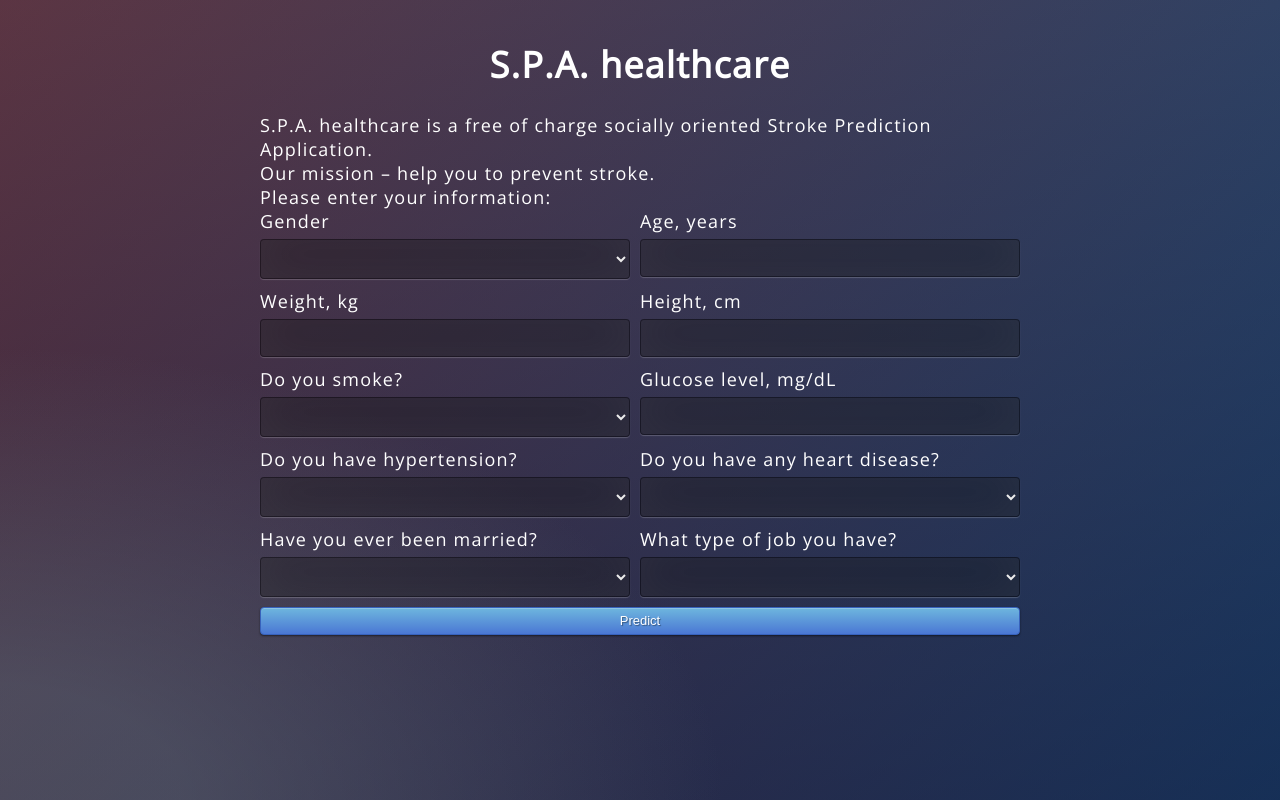
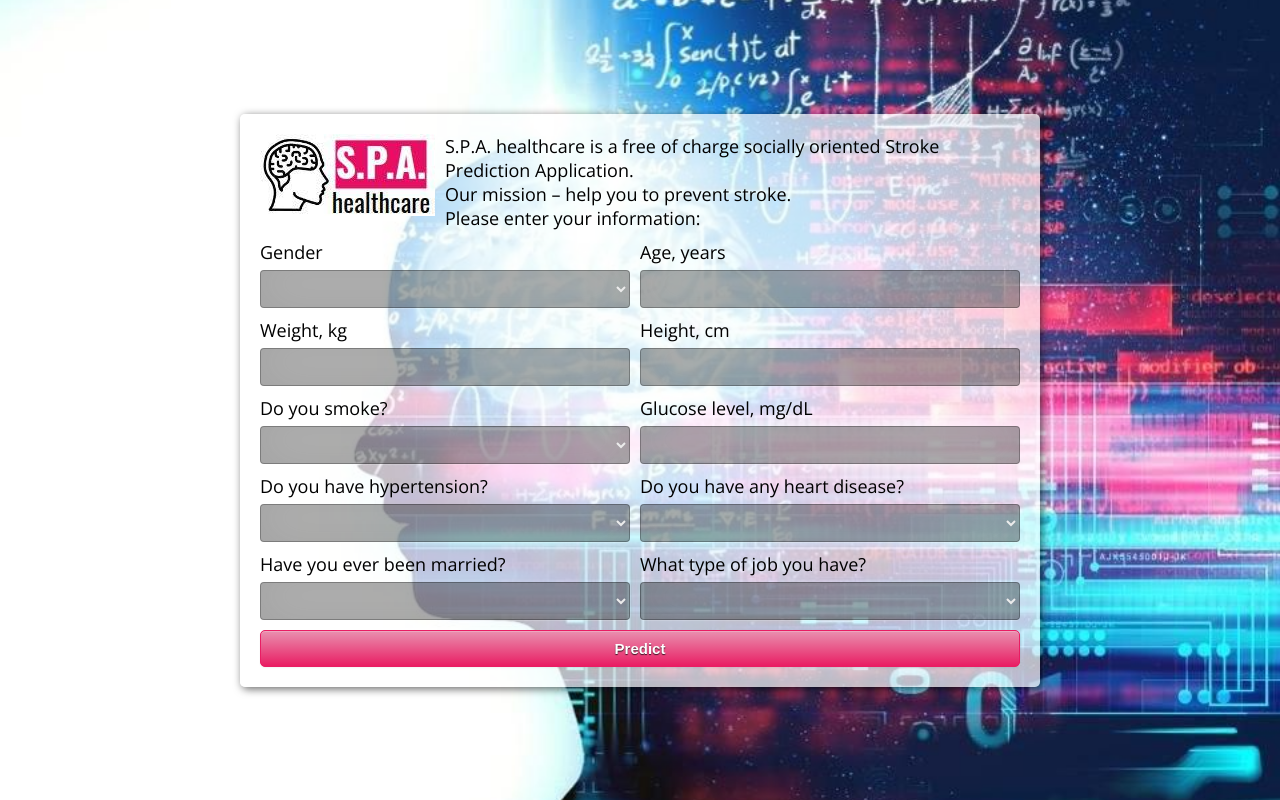
Before and after one commit to liavonavaanastasiya/S.P.A.---stroke-prediction-application, a Flask app: page / in a window 1280 px wide. Run offline with Flask 2, Linux system fonts and the light colour scheme.

Commit message:
major web-part fix

```diff
--- a/app.py
+++ b/app.py
@@ -50,24 +50,27 @@ def predict():
 
     if features['bmi'][0] > 25:
         recomendations.append('You may loose some weight')
+
     if features['smoking'][0] == 3:
         recomendations.append('You may quit smiking')
+
+    if (features['avg_glucose_level'][0] > 100) or (features['hypertension'][0] == 1) or (features['heart_disease'][0] == 1):
+        recomendations.append('Visit your doctor ')
+
     if features['avg_glucose_level'][0] > 100:
-        recomendations.append('Visit your doctor to decrease your glycose level')
+        recomendations.append('to decrease your glycose level')
     if features['hypertension'][0] == 1:
-        recomendations.append('Visit your doctor to control your blood pressure')
-    if features['heart_disease'][0] == 1:
-        recomendations.append('Visit your сardiologist at least once a year')
+        recomendations.append('to control your blood pressure')
 
-    recomendations = "<br />".join(recomendations)
+    recomendations = "\n".join(recomendations)
 
     if prediction == 0:
-        return render_template('index.html', prediction_text=f'You are OK!')
+        return render_template('result.html', prediction_text="You are OK!")
 
     else:
-        out = f'You are at risk! \n  Probability of stroke is {probability} \n To reduce the risk, please follow the next recommendations: <br /> {recomendations}'
+        out = f'You are at risk! \n  Probability of stroke is {probability} \n To reduce the risk, please follow the next recommendations: \n {recomendations}'
 
 
-    return render_template('index.html', prediction_text=out)
+    return render_template('result.html', prediction_text=out)
 if __name__ == "__main__":
     app.run()
--- a/static/css/style.css
+++ b/static/css/style.css
@@ -4,7 +4,7 @@
   box-sizing: border-box;
 }
 
-html { width: 100%; height:100%; overflow: hidden;}
+html { width: 100%; height:100%;}
 
 body {
   display: flex;
@@ -13,30 +13,50 @@ body {
 	width: 100%;
   height: 100%;
   margin: 0;
-	font-family: 'Open Sans', sans-serif;
-	background: #092756;
-	color: #fff;
+  font-family: 'Open Sans', sans-serif;
+  background: url(../background.jpg) no-repeat;
+  background-position: 20% 50%;
+  /* другой бекграунд  */
+  /* background: #e91d63; */
+  background-size: cover;
 	font-size: 18px;
-	letter-spacing:1.2px;
-	background: -moz-radial-gradient(0% 100%, ellipse cover, rgba(104,128,138,.4) 10%,rgba(138,114,76,0) 40%),-moz-linear-gradient(top,  rgba(57,173,219,.25) 0%, rgba(42,60,87,.4) 100%), -moz-linear-gradient(-45deg,  #670d10 0%, #092756 100%);
-	background: -webkit-radial-gradient(0% 100%, ellipse cover, rgba(104,128,138,.4) 10%,rgba(138,114,76,0) 40%), -webkit-linear-gradient(top,  rgba(57,173,219,.25) 0%,rgba(42,60,87,.4) 100%), -webkit-linear-gradient(-45deg,  #670d10 0%,#092756 100%);
-	background: -o-radial-gradient(0% 100%, ellipse cover, rgba(104,128,138,.4) 10%,rgba(138,114,76,0) 40%), -o-linear-gradient(top,  rgba(57,173,219,.25) 0%,rgba(42,60,87,.4) 100%), -o-linear-gradient(-45deg,  #670d10 0%,#092756 100%);
-	background: -ms-radial-gradient(0% 100%, ellipse cover, rgba(104,128,138,.4) 10%,rgba(138,114,76,0) 40%), -ms-linear-gradient(top,  rgba(57,173,219,.25) 0%,rgba(42,60,87,.4) 100%), -ms-linear-gradient(-45deg,  #670d10 0%,#092756 100%);
-	background: -webkit-radial-gradient(0% 100%, ellipse cover, rgba(104,128,138,.4) 10%,rgba(138,114,76,0) 40%), linear-gradient(to bottom,  rgba(57,173,219,.25) 0%,rgba(42,60,87,.4) 100%), linear-gradient(135deg,  #670d10 0%,#092756 100%);
-	filter: progid:DXImageTransform.Microsoft.gradient( startColorstr='#3E1D6D', endColorstr='#092756',GradientType=1 );
 }
 
 .form {
+  width: 90%;
+  max-width: 800px;
+  /* height: calc(100% - 40px); */
+  padding: 20px;
+  /* если "другой бекграунд" поменять например на просто #fff */
+  background-color: rgba(255,255,255,0.7);
+  border-radius: 5px;
+  box-shadow: 2px 2px 8px rgba(0,0,0, 0.6);
+}
+
+.form>header {
+  padding-bottom: 10px;
+}
+
+.form>header>img {
+  float: left;
+  margin-right: 10px;
+}
+
+.form>main {
   display: flex;
-  /* flex-direction: column; */
   flex-wrap: wrap;
   align-content: flex-start;
-  width: 800px;
-  height: calc(100% - 40px);
-  padding: 20px;
-  /* border: 1px solid #e2e2e2;
-  border-radius: 5px;
-  box-shadow: 0px 5px 8px rgba(0,0,0,0.2); */
+  width: 100%;
+}
+
+.form>footer {
+  display: flex;
+  justify-content: space-between;
+  padding-top: 30px;
+}
+
+.form>footer :nth-child(n) {
+  width: 45%;
 }
 
 .form__item {
@@ -46,27 +66,28 @@ body {
   box-sizing: border-box;
 }
 
-label {
+.form__item>label {
   margin-bottom: 6px;
 }
 
-.form__item:nth-child(even) {
+.form__item:nth-child(odd) {
   padding-right: 10px;
 }
 
-h1 {
+/* h1 {
   width: 100%;
   text-align: center;
   margin-top: 0;
-}
+} */
 
 input, select {
-	width: 100%;
+  width: 100%;
+  height: 38px;
+  box-sizing: border-box;
 	margin-bottom: 10px;
 	background: rgba(0,0,0,0.3);
-	border: none;
 	outline: none;
-	padding: 10px;
+	padding: 5px;
 	font-size: 14px;
 	color: #fff;
 	text-shadow: 1px 1px 1px rgba(0,0,0,0.3);
@@ -82,33 +103,48 @@ input, select {
 
 input:focus { box-shadow: inset 0 -5px 45px rgba(100,100,100,0.4), 0 1px 1px rgba(255,255,255,0.2); }
 
-.btn { display: inline-block; *display: inline; *zoom: 1; padding: 4px 10px 4px; margin-bottom: 0; font-size: 13px; line-height: 18px; color: #333333; text-align: center;text-shadow: 0 1px 1px rgba(255, 255, 255, 0.75); vertical-align: middle; background-color: #f5f5f5; background-image: -moz-linear-gradient(top, #ffffff, #e6e6e6); background-image: -ms-linear-gradient(top, #ffffff, #e6e6e6); background-image: -webkit-gradient(linear, 0 0, 0 100%, from(#ffffff), to(#e6e6e6)); background-image: -webkit-linear-gradient(top, #ffffff, #e6e6e6); background-image: -o-linear-gradient(top, #ffffff, #e6e6e6); background-image: linear-gradient(top, #ffffff, #e6e6e6); background-repeat: repeat-x; filter: progid:dximagetransform.microsoft.gradient(startColorstr=#ffffff, endColorstr=#e6e6e6, GradientType=0); border-color: #e6e6e6 #e6e6e6 #e6e6e6; border-color: rgba(0, 0, 0, 0.1) rgba(0, 0, 0, 0.1) rgba(0, 0, 0, 0.25); border: 1px solid #e6e6e6; -webkit-border-radius: 4px; -moz-border-radius: 4px; border-radius: 4px; -webkit-box-shadow: inset 0 1px 0 rgba(255, 255, 255, 0.2), 0 1px 2px rgba(0, 0, 0, 0.05); -moz-box-shadow: inset 0 1px 0 rgba(255, 255, 255, 0.2), 0 1px 2px rgba(0, 0, 0, 0.05); box-shadow: inset 0 1px 0 rgba(255, 255, 255, 0.2), 0 1px 2px rgba(0, 0, 0, 0.05); cursor: pointer; *margin-left: .3em; }
-.btn:hover, .btn:active, .btn.active, .btn.disabled, .btn[disabled] { background-color: #e6e6e6; }
-.btn-large { padding: 9px 14px; font-size: 15px; line-height: normal; -webkit-border-radius: 5px; -moz-border-radius: 5px; border-radius: 5px; }
-.btn:hover { color: #333333; text-decoration: none; background-color: #e6e6e6; background-position: 0 -15px; -webkit-transition: background-position 0.1s linear; -moz-transition: background-position 0.1s linear; -ms-transition: background-position 0.1s linear; -o-transition: background-position 0.1s linear; transition: background-position 0.1s linear; }
-.btn-primary, .btn-primary:hover { text-shadow: 0 -1px 0 rgba(0, 0, 0, 0.25); color: #ffffff; }
-.btn-primary.active { color: rgba(255, 255, 255, 0.75); }
-.btn-primary { background-color: #4a77d4; background-image: -moz-linear-gradient(top, #6eb6de, #4a77d4); background-image: -ms-linear-gradient(top, #6eb6de, #4a77d4); background-image: -webkit-gradient(linear, 0 0, 0 100%, from(#6eb6de), to(#4a77d4)); background-image: -webkit-linear-gradient(top, #6eb6de, #4a77d4); background-image: -o-linear-gradient(top, #6eb6de, #4a77d4); background-image: linear-gradient(top, #6eb6de, #4a77d4); background-repeat: repeat-x; filter: progid:dximagetransform.microsoft.gradient(startColorstr=#6eb6de, endColorstr=#4a77d4, GradientType=0);  border: 1px solid #3762bc; text-shadow: 1px 1px 1px rgba(0,0,0,0.4); box-shadow: inset 0 1px 0 rgba(255, 255, 255, 0.2), 0 1px 2px rgba(0, 0, 0, 0.5); }
-.btn-primary:hover, .btn-primary:active, .btn-primary.active, .btn-primary.disabled, .btn-primary[disabled] { filter: none; background-color: #4a77d4; }
-.btn-block { width: 100%; display:block; }
+.btn {
+  display: block;
+  width: 100%;
+  padding: 9px 14px;
+  font-size: 15px;
+  font-weight: 600;
+  color: #ffffff;
+  text-shadow: 0 1px 1px rgba(0, 0, 0, 0.75);
+  background: linear-gradient(0, #e91d63, #e990af) #e91d63;
+  border: 1px solid #e91d63;
+  border-radius: 5px;
+  -webkit-box-shadow: inset 0 1px 0 rgba(255, 255, 255, 0.2), 0 1px 2px rgba(0, 0, 0, 0.05);
+  -moz-box-shadow: inset 0 1px 0 rgba(255, 255, 255, 0.2), 0 1px 2px rgba(0, 0, 0, 0.05);
+  box-shadow: inset 0 1px 0 rgba(255, 255, 255, 0.2), 0 1px 2px rgba(0, 0, 0, 0.05);
+  cursor: pointer;
+}
+
+.btn:hover {
+  color: #e91d63;
+  background: linear-gradient(180deg, #e6e6e6, #e990af) #e6e6e6;
+  text-shadow: 0 1px 1px rgba(255, 255, 255, 0.75);
+}
 
 option {
   background-color: #898b8c;
 }
 
-@media all and (max-width: 599px) {
+@media all and (max-width: 800px) {
   .form {
     flex-direction: column;
     flex-wrap: nowrap;
     width: 100%;
+    height: 100%;
     overflow-y: scroll;
+    border-radius: 0;
   }
 
   .form__item {
     width: 100%;
   }
 
-  .form__item:nth-child(even) {
+  .form__item:nth-child(odd) {
     padding: 0;
   }
 }
--- a/templates/index.html
+++ b/templates/index.html
@@ -4,19 +4,24 @@
   <meta charset="UTF-8">
   <meta name="viewport" content="width=device-width, initial-scale=1.0">
   <link rel="stylesheet" href="{{ url_for('static', filename='css/style.css') }}">
-  <title>Prediction</title>
+  <title>S.P.A. healthcare</title>
+  <!-- href="{{ url_for('static', filename='css/style.css') }}" -->
 </head>
 <body>
   <form action="/predict" method="POST" class="form">
-    <h1>S.P.A. healthcare</h1>
+    <header>
+      <img src="{{ url_for('static', filename='logo.jpg') }}" alt="S.P.A. healthcare">
 
-    S.P.A. healthcare is a free of charge  socially oriented Stroke Prediction Application. <br />
-    Our mission – help you to prevent stroke.<br />
-    Please enter your information:
-
+      <span>
+        S.P.A. healthcare is a free of charge  socially oriented Stroke Prediction Application. <br />
+      Our mission – help you to prevent stroke.<br />
+      Please enter your information:
+      </span>
+    </header>
+    <main>
     <div class="form__item">
       <label for="gender">Gender</label>
-      <select id="gender" name="gender">
+      <select id="gender" name="gender" required>
         <option value="" disabled selected></option>
         <option value="Male">male</option>
         <option value="Female">female</option>
@@ -102,16 +107,8 @@
       </select>
     </div> -->
 
-
-
-    <button type="submit" class="btn btn-primary btn-block">Predict</button>
-
+    <button type="submit" class="btn">Predict</button>
+  </main>
   </form>
-
-    <br>
-   <br>
-    <div>
-      <h3>   {{ prediction_text }}</h3>
-      </div>
 </body>
 </html>
```
Also changed, not shown: other parts of templates/index.html (+9 -9 lines).
